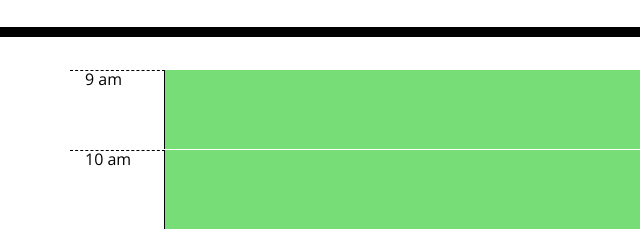
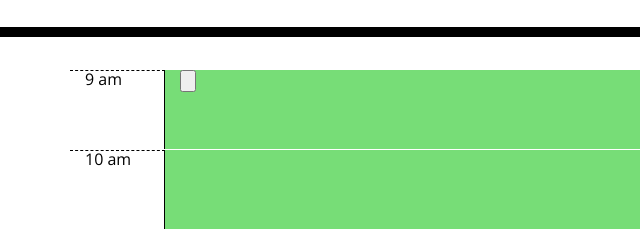
Before and after one commit to mstan19/dailyPlannerMS, a plain HTML site: page index.html in a window 1280 px wide. Shown: the part 267-507 px from the top of the page, 0-640 px from the left. Drawn offline with nearby package versions, Linux system fonts and the light colour scheme.

Commit message:
removed downloaded images

```diff
--- a/index.html
+++ b/index.html
@@ -29,7 +29,7 @@
       <!-- Timeblocks go here -->
       <section class="row past present future">
         <div class="col-1 hour">9 am</div>
-        <div class="col-10"></div>
+        <div class="col-10"><input type="button"></div>
         <div class="col-1 saveBtn">
           <td><i class="far fa-save" style="font-size: 25px;"></i></td>
         </div>
```
Also changed, not shown: images/save-As-icon.png (deleted).
